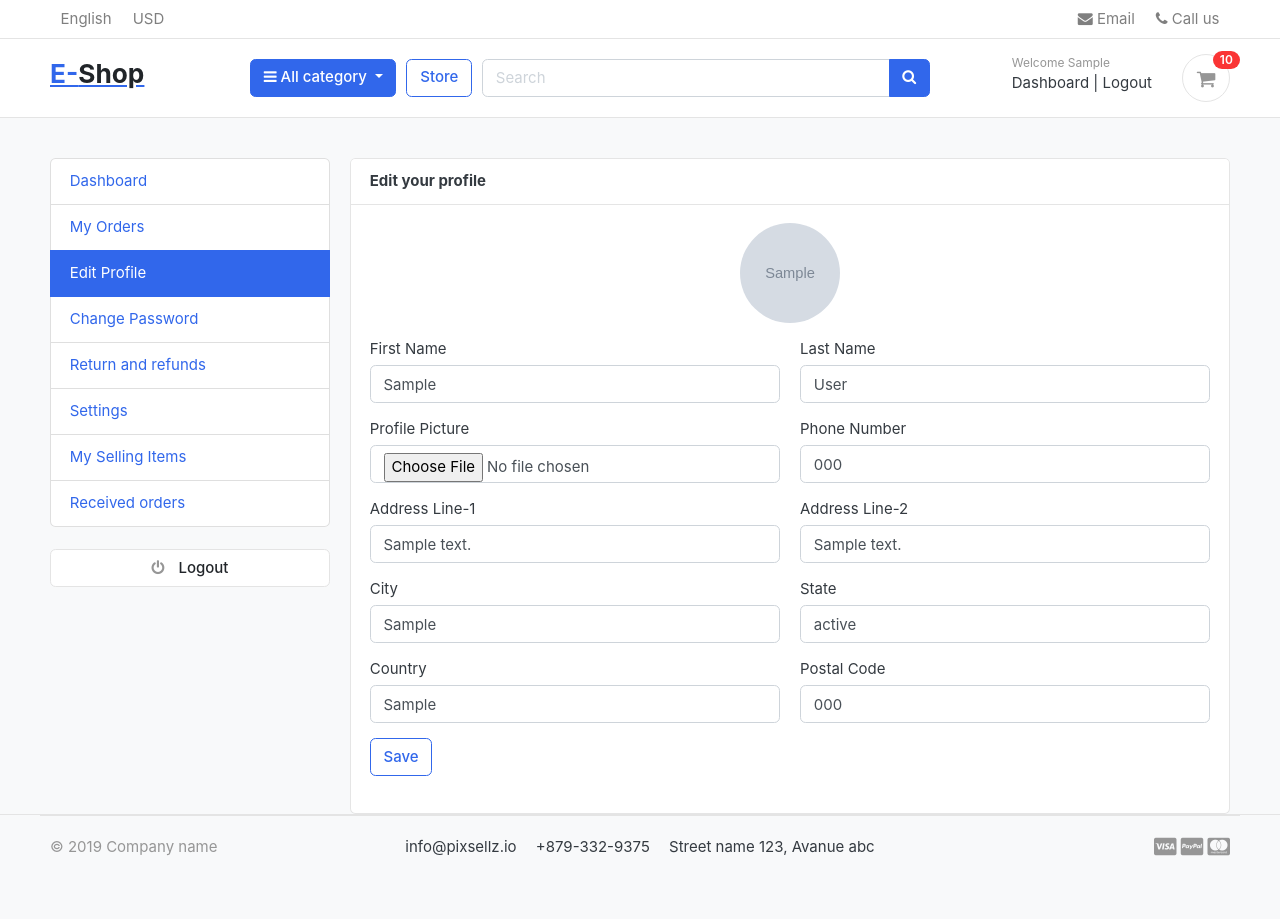
After one commit to SantoshRaj007/python-proj, a Django app: page /accounts/edit_profile/ in a window 1280 px wide. The commit adds this page. Run offline with Django 5.2, Linux system fonts and the light colour scheme; a user stored in the database is signed in; tables that the repository leaves empty hold one stand-in row (values such as "Sample post"); grey boxes marked "Sample" are stand-in pictures; some libraries are stand-ins or nearby versions; some web fonts are replaced.

Commit message:
working on dashboard

```diff
--- a/accounts/forms.py
+++ b/accounts/forms.py
@@ -1,5 +1,5 @@
 from django import forms
-from .models import Account
+from .models import Account, UserProfile
 
 class RegistrationForm(forms.ModelForm):
     password = forms.CharField(widget=forms.PasswordInput(attrs={
@@ -33,3 +33,32 @@ class RegistrationForm(forms.ModelForm):
         self.fields['phone_number'].widget.attrs['placeholder'] = 'Phone Number'
         for field in self.fields:
             self.fields[field].widget.attrs['class'] = 'form-control'
+
+class UserForm(forms.ModelForm):
+    class Meta:
+        model = Account
+        fields = ('first_name', 'last_name', 'phone_number')
+    def __init__(self, *args, **kwargs):
+        super(UserForm, self).__init__(*args, **kwargs)
+        self.fields['first_name'].widget.attrs['placeholder'] = 'First Name'
+        self.fields['last_name'].widget.attrs['placeholder'] = 'Last Name'
+        self.fields['phone_number'].widget.attrs['placeholder'] = 'Phone Number'
+        for field in self.fields:
+            self.fields[field].widget.attrs['class'] = 'form-control'
+
+class UserProfileForm(forms.ModelForm):
+    profile_picture = forms.ImageField(required=False, error_messages={'invalid': ("Image files only")}, widget=forms.FileInput)
+    class Meta:
+        model = UserProfile
+        fields = ('address_line_1', 'address_line_2', 'profile_picture', 'city', 'state', 'country', 'zip_code')
+    def __init__(self, *args, **kwargs):
+        super(UserProfileForm, self).__init__(*args, **kwargs)
+        self.fields['address_line_1'].widget.attrs['placeholder'] = 'Address Line 1'
+        self.fields['address_line_2'].widget.attrs['placeholder'] = 'Address Line 2'
+        self.fields['profile_picture'].widget.attrs['placeholder'] = 'Profile Picture'
+        self.fields['city'].widget.attrs['placeholder'] = 'City'
+        self.fields['state'].widget.attrs['placeholder'] = 'State'
+        self.fields['country'].widget.attrs['placeholder'] = 'Country'
+        self.fields['zip_code'].widget.attrs['placeholder'] = 'Zip Code'
+        for field in self.fields:
+            self.fields[field].widget.attrs['class'] = 'form-control'
--- a/accounts/urls.py
+++ b/accounts/urls.py
@@ -13,4 +13,9 @@ urlpatterns = [
     path('forgotPassword/', views.forgotPassword, name='forgotPassword'),
     path('resetpassword_validate/<uidb64>/<token>/', views.resetpassword_validate, name='resetpassword_validate'),
     path('resetPassword/', views.resetPassword, name='resetPassword'),
+
+    path('my_orders/', views.my_orders, name='my_orders'),
+    path('edit_profile/', views.edit_profile, name='edit_profile'),
+    path('change_password/', views.change_password, name='change_password'),
+    path('order_detail/<int:order_id>/', views.order_detail, name='order_detail')
 ]
--- a/accounts/views.py
+++ b/accounts/views.py
@@ -1,11 +1,12 @@
 from django.http import HttpResponse
-from django.shortcuts import redirect, render
+from django.shortcuts import get_object_or_404, redirect, render
 import requests
 
 from carts.models import Cart, CartItem
 from carts.views import _cart_id
-from .models import Account
-from .forms import RegistrationForm
+from orders.models import Order, OrderProduct
+from .models import Account, UserProfile
+from .forms import RegistrationForm, UserForm, UserProfileForm
 from django.contrib import messages, auth
 from django.contrib.auth.decorators import login_required
 
@@ -140,7 +141,14 @@ def activate(request, uidb64, token):
 
 @login_required(login_url = 'login')
 def dashboard(request):
-    return render(request, 'accounts/dashboard.html')
+    orders = Order.objects.order_by('-created_at').filter(user_id=request.user.id, is_ordered=True)
+    orders_count = orders.count()
+    userprofile = UserProfile.objects.get(user_id=request.user.id)
+    context = {
+        'orders_count': orders_count,
+        'userprofile': userprofile,
+    }
+    return render(request, 'accounts/dashboard.html', context)
 
 def forgotPassword(request):
     if request.method == 'POST':
@@ -200,3 +208,75 @@ def resetPassword(request):
             return redirect('resetPassword')
     else:
         return render(request, 'accounts/resetPassword.html')
+
+@login_required(login_url='login')
+def my_orders(request):
+    orders = Order.objects.filter(user=request.user, is_ordered=True).order_by('-created_at')
+    orders_count = orders.count()
+    context = {
+        'orders': orders,
+        'orders_count': orders_count,
+    }
+    return render(request, 'accounts/my_orders.html', context)
+
+@login_required(login_url='login')
+def edit_profile(request):
+    userprofile = get_object_or_404(UserProfile, user=request.user)
+    if request.method == 'POST':
+        user_form = UserForm(request.POST, instance=request.user)
+        profile_form = UserProfileForm(request.POST, request.FILES, instance=userprofile)
+
+        if user_form.is_valid() and profile_form.is_valid():
+            user_form.save()
+            profile_form.save()
+            messages.success(request, 'Your profile has been updated successfully.')
+            return redirect('edit_profile')
+    else:
+        user_form = UserForm(instance=request.user)
+        profile_form = UserProfileForm(instance=userprofile)
+    context = {
+        'user_form': user_form,
+        'profile_form': profile_form,
+        'userprofile': userprofile,
+    }
+
+    return render(request, 'accounts/edit_profile.html', context)
+
+@login_required(login_url='login')
+def change_password(request):
+    if request.method == 'POST':
+        current_password = request.POST['current_password']
+        new_password = request.POST['new_password']
+        confirm_password = request.POST['confirm_password']
+
+        user = Account.objects.get(username__exact=request.user.username)
+
+        if new_password == confirm_password:
+            success = user.check_password(current_password)
+            if success:
+                user.set_password(new_password)
+                user.save()
+                messages.success(request, "Password updated successfully...")
+                return redirect('change_password')
+            else:
+                messages.error(request, "Please enter valid current password")
+                return redirect('change_password')
+        else:
+            messages.error(request, "Password does not match!")
+            return redirect('change_password')
+
+    return render(request, 'accounts/change_password.html')
+
+@login_required(login_url='login')
+def order_detail(request, order_id):
+    order_detail = OrderProduct.objects.filter(order__order_number=order_id)
+    order = Order.objects.get(order_number=order_id)
+    subtotal = 0
+    for i in order_detail:
+        subtotal += i.product_price * i.quantity
+    context = {
+        'order_detail': order_detail,
+        'order': order,
+        'subtotal': subtotal,
+    }
+    return render(request, 'accounts/order_detail.html', context)
--- /dev/null
+++ b/templates/accounts/edit_profile.html
@@ -0,0 +1,101 @@
+{% extends 'base.html' %}
+
+{% load static %}
+
+{% block content %}
+<section class="section-conten padding-y bg">
+    {% include 'includes/alerts.html' %}
+    <div class="container">
+        <div class="row">
+            {% include 'includes/dashboard_sidebar.html' %}
+            <main class="col-md-9">
+                <article class="card">
+                    <header class="card-header">
+                        <strong class="d-inline-block mr-3">Edit your profile</strong>
+                    </header>
+                    <div class="card-body">
+                        <div class="text-center">
+                            <img src="{{ userprofile.profile_picture.url }}" alt="" width="100px" height="100px" class="rounded-circle mb-3">
+                        </div>
+                        <div class="row">
+                            <div class="col-md-12">
+                                <form action="{% url 'edit_profile' %}" method="POST" enctype="multipart/form-data">
+                                    {% csrf_token %}
+                                    <div class="row form-group">
+                                        <div class="col-md-6">
+                                            <div class="mb-3">
+                                                <label for="first name">First Name</label>
+                                                {{ user_form.first_name }}
+                                            </div>
+                                        </div>
+                                        <div class="col-md-6">
+                                            <div class="mb-3">
+                                                <label for="last name">Last Name</label>
+                                                {{ user_form.last_name }}
+                                            </div>
+                                        </div>
+
+                                        <div class="col-md-6">
+                                            <div class="mb-3">
+                                                <label for="last name">Profile Picture</label>
+                                                {{ profile_form.profile_picture }}
+                                            </div>
+                                        </div>
+
+                                        <div class="col-md-6">
+                                            <div class="mb-3">
+                                                <label for="last name">Phone Number</label>
+                                                {{ user_form.phone_number }}
+                                            </div>
+                                        </div>
+                                        <div class="col-md-6">
+                                            <div class="mb-3">
+                                                <label for="">Address Line-1</label>
+                                                {{ profile_form.address_line_1 }}
+                                            </div>
+                                        </div>
+                                        <div class="col-md-6">
+                                            <div class="mb-3">
+                                                <label for="">Address Line-2</label>
+                                                {{ profile_form.address_line_2 }}
+                                            </div>
+                                        </div>
+                                        <div class="col-md-6">
+                                            <div class="mb-3">
+                                                <label for="">City</label>
+                                                {{ profile_form.city }}
+                                            </div>
+                                        </div>
+                                        <div class="col-md-6">
+                                            <div class="mb-3">
+                                                <label for="">State</label>
+                                                {{  profile_form.state }}
+                                            </div>
+                                        </div>
+                                        <div class="col-md-6">
+                                            <div class="mb-3">
+                                                <label for="">Country</label>
+                                                {{ profile_form.country }}
+                                            </div>
+                                        </div>
+                                        <div class="col-md-6">
+                                            <div class="mb-3">
+                                                <label for="">Postal Code</label>
+                                                {{ profile_form.zip_code }}
+                                            </div>
+                                        </div>
+                                        <div class="col-md-12">
+                                            <input type="submit" class="btn btn-outline-primary" value="Save" />
+                                        </div>
+                                    </div>
+                                </form>
+                            </div>
+                        </div>
+                    </div>
+
+                </article>
+            </main>
+        </div>
+    </div>
+
+    {% endblock %}
--- a/templates/includes/dashboard_sidebar.html
+++ b/templates/includes/dashboard_sidebar.html
@@ -1,9 +1,9 @@
 <aside class="col-md-3">
     <ul class="list-group">
-        <a class="list-group-item active" href="#"> Dashboard </a>
-        <a class="list-group-item" href="#"> My Orders </a>
-        <a class="list-group-item" href="#"> Edit Profile </a>
-        <a class="list-group-item" href="#"> Change Password </a>
+        <a class="list-group-item {% if '/accounts/' == request.path %} active {% endif %}" href="{% url 'dashboard' %}"> Dashboard </a>
+        <a class="list-group-item {% if '/my_orders/' in request.path %} active {% endif %}" href="{% url 'my_orders' %}"> My Orders </a>
+        <a class="list-group-item {% if '/edit_profile/' in request.path %} active {% endif %}" href="{% url 'edit_profile' %}"> Edit Profile </a>
+        <a class="list-group-item {% if '/change_password/' in request.path %} active {% endif %}" href="{% url 'change_password' %}"> Change Password </a>
         <a class="list-group-item" href="#"> Return and refunds </a>
         <a class="list-group-item" href="#">Settings </a>
         <a class="list-group-item" href="#"> My Selling Items </a>
```
Also changed, not shown: accounts/admin.py (+10 -1 lines), accounts/models.py (+16 -0 lines), templates/accounts/change_password.html (added, +41 -0 lines), templates/accounts/dashboard.html (+7 -5 lines), templates/accounts/my_orders.html (added, +55 -0 lines), templates/accounts/order_detail.html (added, +96 -0 lines), accounts/migrations/0002_userprofile.py (added), store/migrations/0004_alter_reviewrating_status.py (added).
